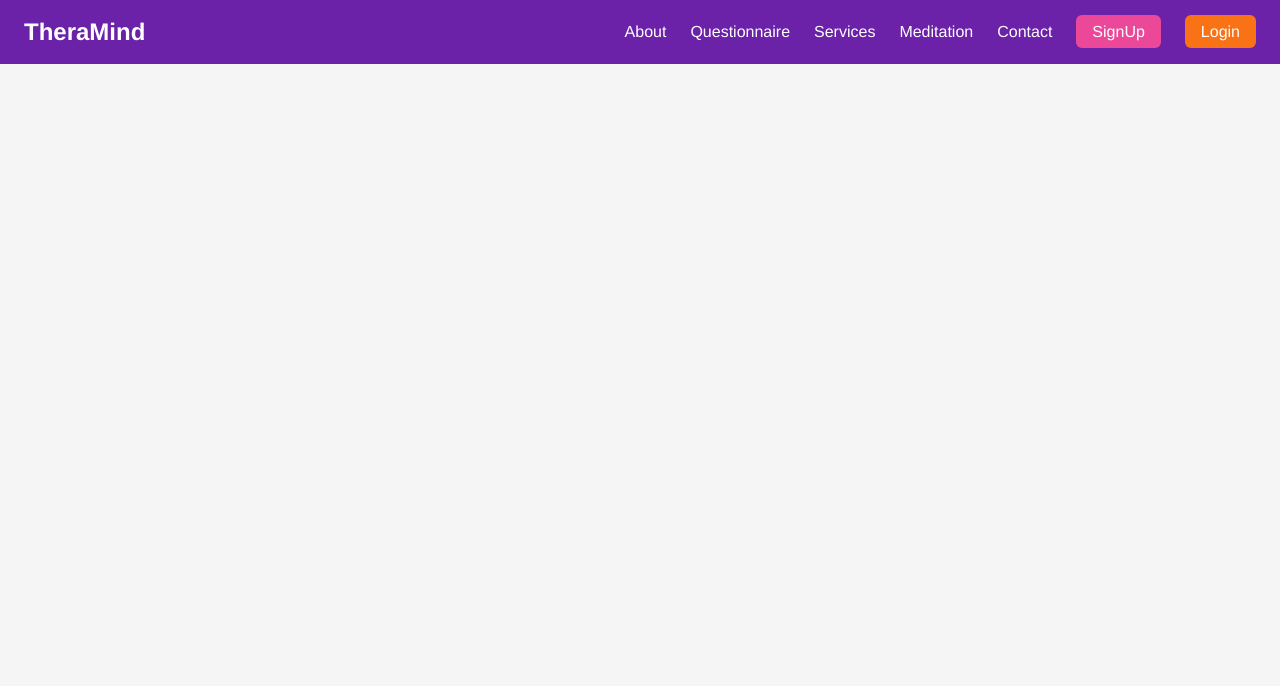
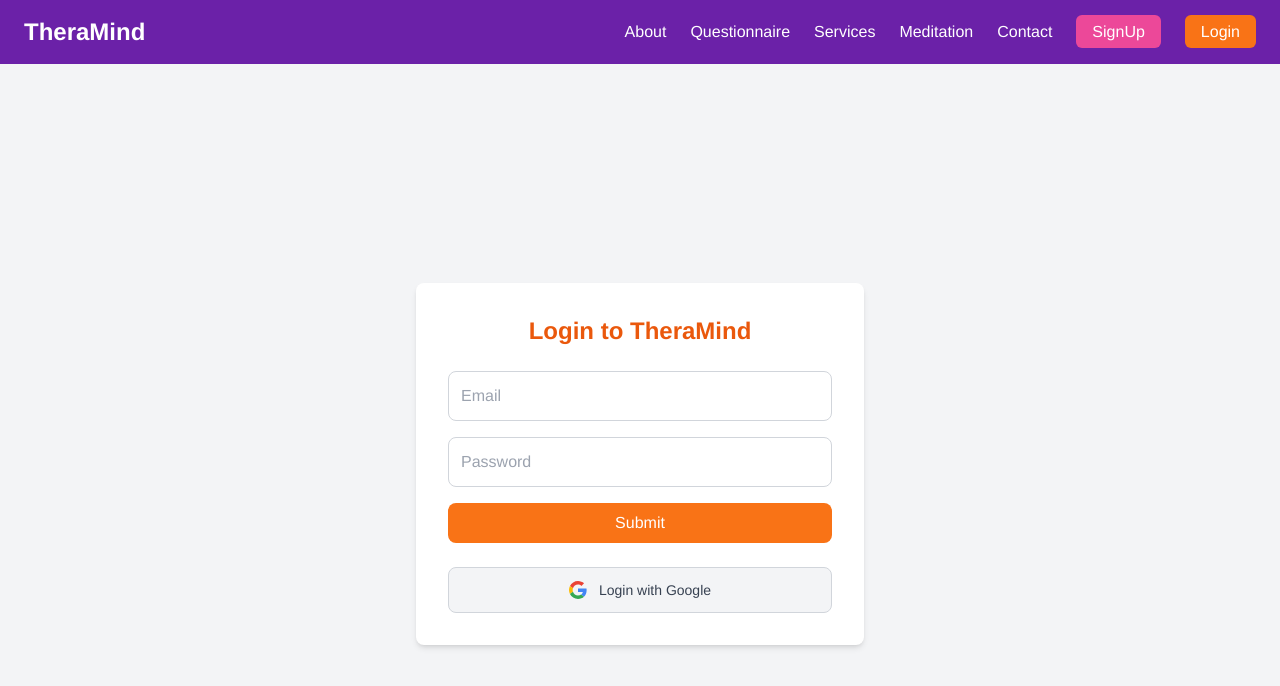
Before and after one commit to poetabdullah/theramind, a React (Create React App) app: page /login in a window 1280 px wide. Shown: the top 686 px of the page. Built offline with nearby package versions, Linux system fonts and the light colour scheme.

Commit message:
Login page added

```diff
--- a/src/App.js
+++ b/src/App.js
@@ -5,6 +5,7 @@ import Meditation from "./pages/Meditation";
 import Navbar from "./components/Navbar";
 import Questionnaire from "./pages/Questionnaire";
 import SignUpPage from "./pages/SignUpPage";
+import LoginPage from "./pages/LoginPage";
 
 const App = () => (
   <div>
@@ -14,6 +15,7 @@ const App = () => (
       <Route path="/Meditation" element={<Meditation />} />
       <Route path="/questionnaire" element={<Questionnaire />} />
       <Route path="/signup" element={<SignUpPage />} />
+      <Route path="/login" element={<LoginPage />} />
     </Routes>
   </div>
 );
--- a/src/components/Navbar.js
+++ b/src/components/Navbar.js
@@ -42,7 +42,7 @@ const Navbar = () => (
       </li>
       <li>
         <Link
-          to="/#login"
+          to="/login"
           className="bg-orange-500 px-4 py-2 rounded-md hover:bg-purple-700"
         >
           Login
--- /dev/null
+++ b/src/pages/LoginPage.js
@@ -0,0 +1,81 @@
+import React, { useState } from "react";
+
+const LoginPage = () => {
+  const [email, setEmail] = useState("");
+  const [password, setPassword] = useState("");
+
+  const handleSubmit = (e) => {
+    e.preventDefault();
+    console.log("Logging in with", email, password);
+  };
+
+  return (
+    <div className="flex justify-center items-center h-screen bg-gray-100">
+      {/* Centered Card Area */}
+      <div className="bg-white p-8 rounded-lg shadow-md w-full max-w-md">
+        <h2 className="text-2xl font-bold text-center mb-6 text-orange-600">
+          Login to TheraMind
+        </h2>
+
+        <form onSubmit={handleSubmit}>
+          <input
+            type="email"
+            placeholder="Email"
+            value={email}
+            onChange={(e) => setEmail(e.target.value)}
+            className="block w-full mb-4 p-3 border border-gray-300 rounded-lg focus:outline-none focus:border-orange-500"
+            required
+          />
+
+          <input
+            type="password"
+            placeholder="Password"
+            value={password}
+            onChange={(e) => setPassword(e.target.value)}
+            className="block w-full mb-4 p-3 border border-gray-300 rounded-lg focus:outline-none focus:border-orange-500"
+            required
+          />
+
+          <button
+            type="submit"
+            className="block w-full bg-orange-500 text-white py-2 rounded-lg hover:bg-orange-400"
+          >
+            Submit
+          </button>
+        </form>
+
+        <div className="mt-6">
+          <button className="w-full py-3 px-6 bg-gray-100 border border-gray-300 rounded-lg text-gray-700 hover:bg-gray-200 flex items-center justify-center text-lg font-medium">
+            <svg
+              xmlns="http://www.w3.org/2000/svg"
+              viewBox="0 0 48 48"
+              width="18"
+              height="18"
+              className="mr-3"
+            >
+              <path
+                fill="#EA4335"
+                d="M24 9.5c3.54 0 6.71 1.22 9.21 3.6l6.85-6.85C35.9 2.38 30.47 0 24 0 14.62 0 6.51 5.38 2.56 13.22l7.98 6.19C12.43 13.72 17.74 9.5 24 9.5z"
+              />
+              <path
+                fill="#4285F4"
+                d="M46.98 24.55c0-1.57-.15-3.09-.38-4.55H24v9.02h12.94c-.58 2.96-2.26 5.48-4.78 7.18l7.73 6c4.51-4.18 7.09-10.36 7.09-17.65z"
+              />
+              <path
+                fill="#FBBC05"
+                d="M10.53 28.59c-.48-1.45-.76-2.99-.76-4.59s.27-3.14.76-4.59l-7.98-6.19C.92 16.46 0 20.12 0 24c0 3.88.92 7.54 2.56 10.78l7.97-6.19z"
+              />
+              <path
+                fill="#34A853"
+                d="M24 48c6.48 0 11.93-2.13 15.89-5.81l-7.73-6c-2.15 1.45-4.92 2.3-8.16 2.3-6.26 0-11.57-4.22-13.47-9.91l-7.98 6.19C6.51 42.62 14.62 48 24 48z"
+              />
+            </svg>
+            <span className="text-sm font-medium">Login with Google</span>
+          </button>
+        </div>
+      </div>
+    </div>
+  );
+};
+
+export default LoginPage;
--- a/src/pages/SignUpPage.js
+++ b/src/pages/SignUpPage.js
@@ -2,6 +2,7 @@ import React, { useState } from "react";
 import DoctorSignup from "../components/DoctorSignup";
 import PatientSignup from "../components/PatientSignup";
 import Footer from "../components/Footer";
+
 const SignUpPage = () => {
   const [activeForm, setActiveForm] = useState("patient");
 
@@ -10,9 +11,11 @@ const SignUpPage = () => {
   };
 
   return (
-    <div className="min-h-screen bg-gray-100 flex items-center justify-center">
+    <div className="min-h-screen bg-gray-100 flex flex-col">
+      {" "}
+      <div className="flex-grow flex items-center justify-center">
+        {" "}
         <div className="w-full max-w-2xl bg-white p-8 rounded-lg shadow-lg">
-        {/* Navigation Tabs */}
           <div className="flex justify-center space-x-4 mb-6">
             <button
               className={`py-2 px-4 rounded transition-colors duration-300 ${
@@ -36,7 +39,6 @@ const SignUpPage = () => {
             </button>
           </div>
 
-        {/* Active Form with Smooth Animation */}
           <div className="relative">
             <div
               className={`transition-opacity duration-700 ease-in-out ${
@@ -59,6 +61,9 @@ const SignUpPage = () => {
           </div>
         </div>
       </div>
+      <Footer />
+    </div>
   );
 };
+
 export default SignUpPage;
```
Also changed, not shown: 1 other file (tests, documents, lock files or other folders). Lines whose indentation alone changed are shown as unchanged.
